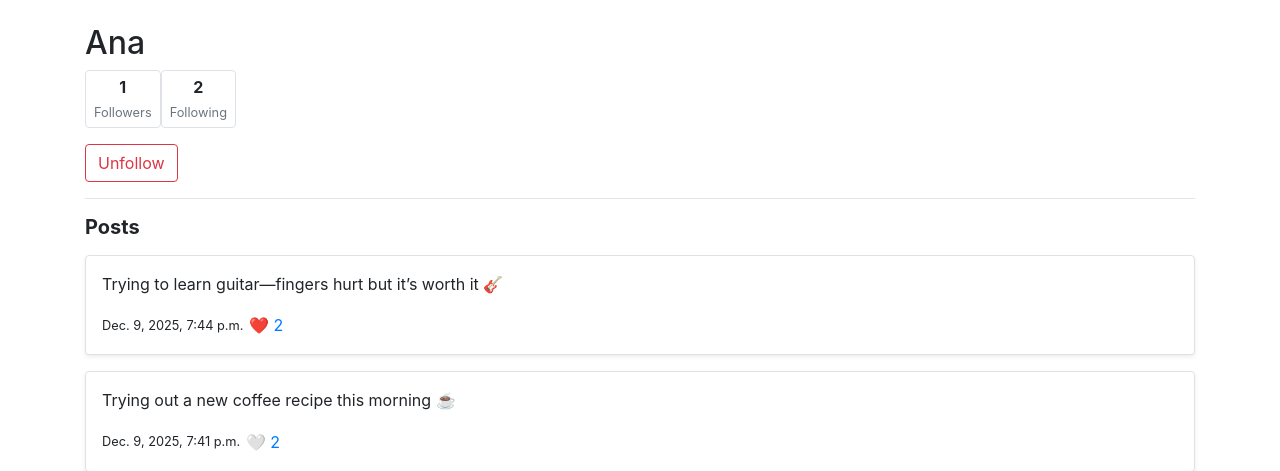
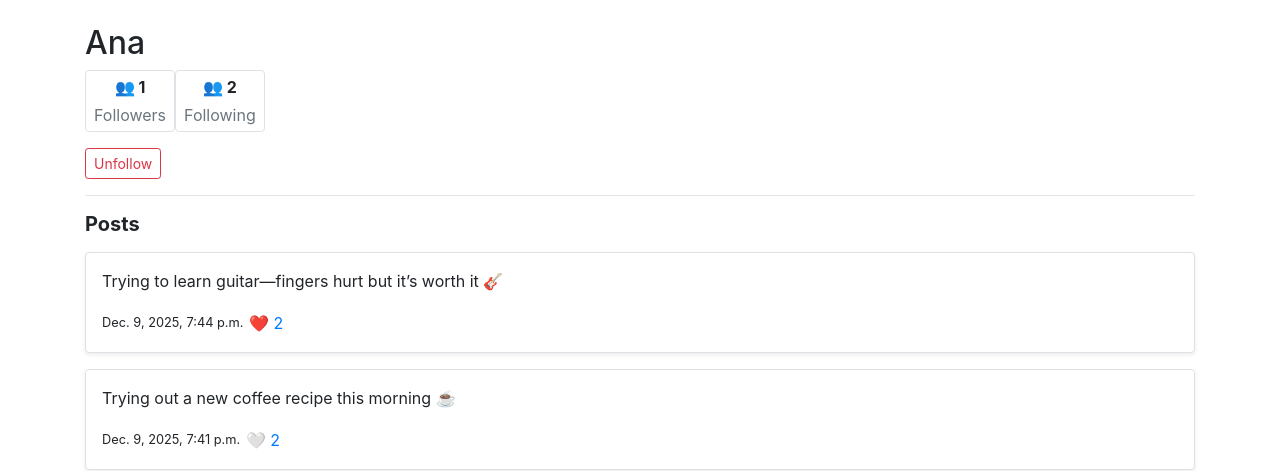
Before and after one commit to saraccmululo/Harvard-CS50-Web, a Django app: a page that uses project4/network/templates/network/profile.html in a window 1280 px wide. Shown: the part 56-527 px from the top of the page. Run offline with Django 3.2, Linux system fonts and the light colour scheme; a user stored in the database is signed in; data comes from the database, SQL or seed files in the repository; both versions use the stored data as it was after the commit; some libraries are stand-ins or nearby versions.

Commit message:
changed some css styles

```diff
--- a/project4/network/templates/network/profile.html
+++ b/project4/network/templates/network/profile.html
@@ -6,12 +6,12 @@
 
 <div class="d-flex gap-2 mb-3">
   <div class="d-flex flex-column align-items-center border rounded px-2 py-1">
-    <p class="mb-1"><strong>{{ followers_count }}</strong></p>
-    <p class="text-muted mb-0 small">Followers</p>
+    <p class="mb-1"><strong>👥 {{ followers_count }}</strong></p>
+    <p class="text-muted mb-0">Followers</p>
     </div>
     <div class="d-flex flex-column align-items-center border rounded px-2 py-1">
-      <p class="mb-1"><strong>{{ following_count }}</strong></p>
-      <p class="text-muted mb-0 small">Following</p>
+      <p class="mb-1"><strong>👥 {{ following_count }}</strong></p>
+      <p class="text-muted mb-0">Following</p>
     </div>
 </div>
 
@@ -20,9 +20,9 @@
   <form action="{% url 'toggle_follow' current_profile.username %}" method="POST">
     {% csrf_token %}
     {% if is_following %}
-      <button class="btn btn-outline-danger" type="submit">Unfollow</button>
+      <button class="btn btn-outline-danger btn-sm" type="submit">Unfollow</button>
     {% else %}
-      <button class="btn btn-outline-primary" type="submit">Follow</button>
+      <button class="btn btn-outline-primary btn-sm" type="submit">Follow</button>
     {% endif %}
   </form>
   {% endif %}
```
Also changed, not shown: project4/db.sqlite3, 1 other file.
